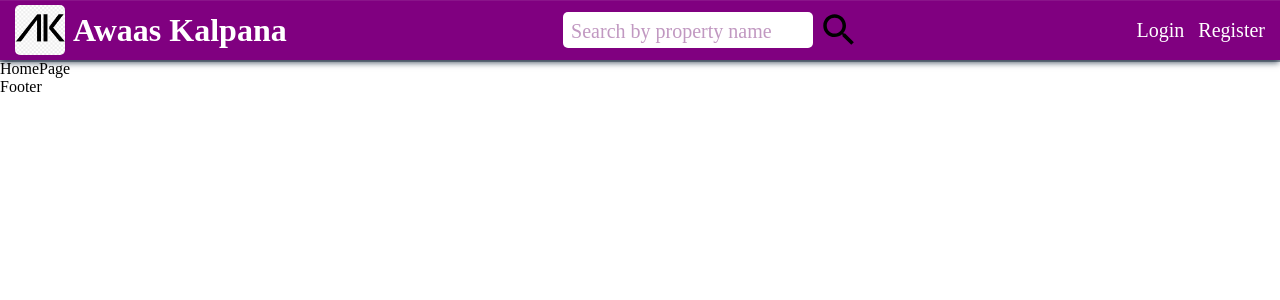
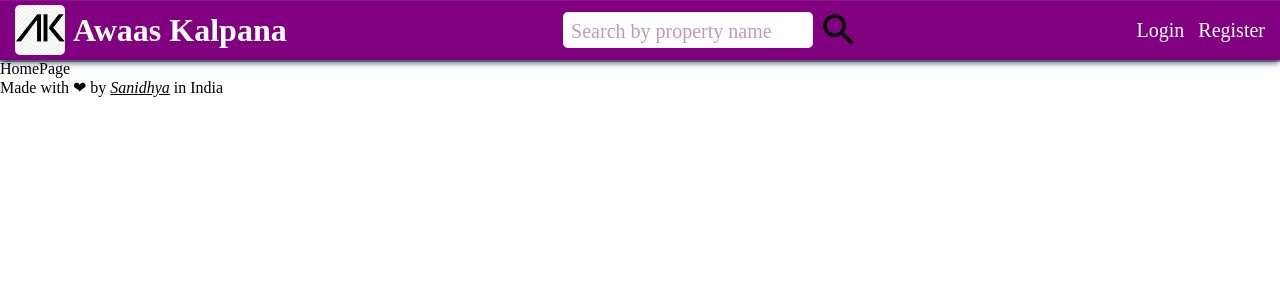
Before and after one commit to sanidhiya-khandelwal/Awaas-Kalpana, a React (Vite) app: page / in a window 1280 px wide. Shown: the top 300 px of the page. Built offline with nearby package versions, Linux system fonts and the light colour scheme.

Commit message:
fix: footer

```diff
--- a/src/components/main/Footer.jsx
+++ b/src/components/main/Footer.jsx
@@ -2,7 +2,13 @@ import React from 'react'
 
 const Footer = () => {
     return (
-        <div>Footer</div>
+        <footer>
+            <div className="footer-container">
+                <p className="footer-text">
+                    Made with ❤ by <a href="https://github.com/sanidhiya-khandelwal/" target='_blank'><u><i>Sanidhya</i></u></a> in India
+                </p>
+            </div>
+        </footer>
     )
 }
 
```
